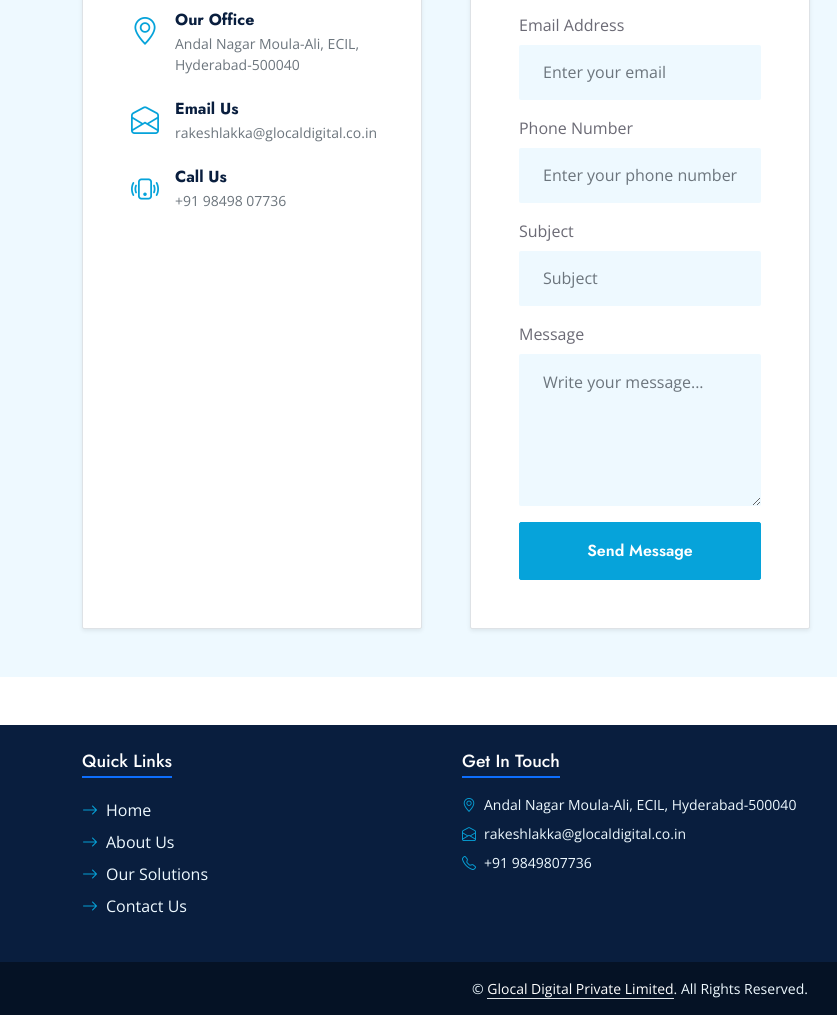
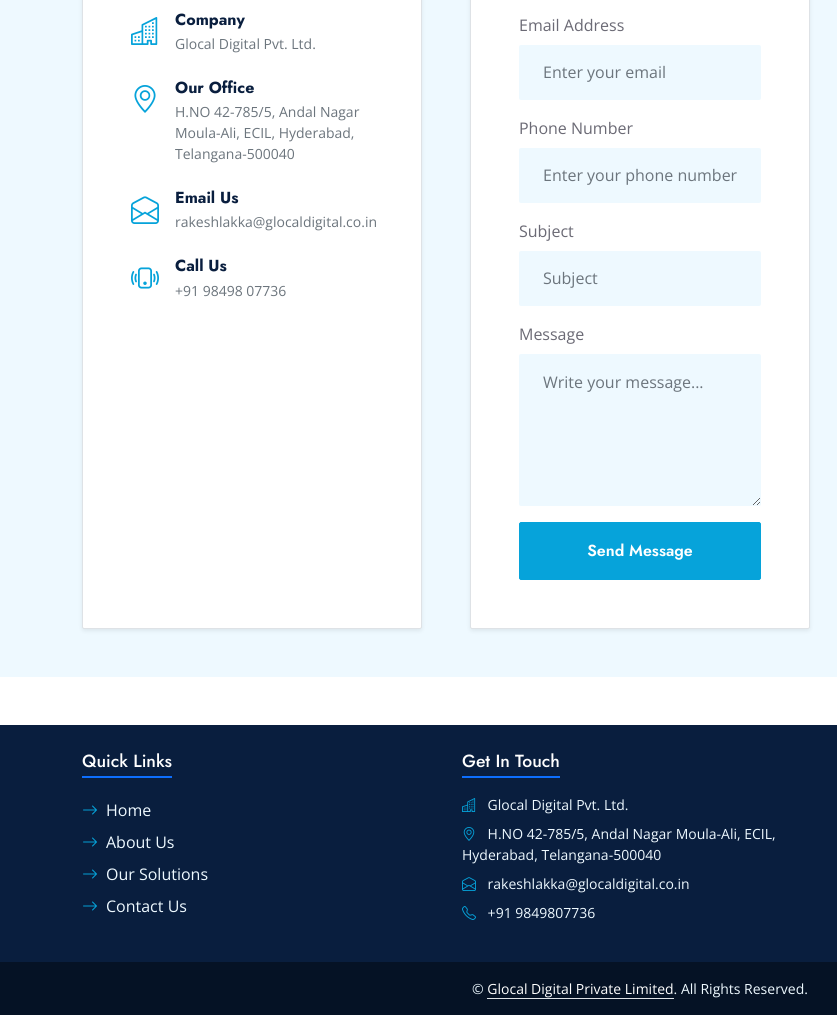
Before and after one commit to vipinyadav1605/Glocal_website_build, a plain HTML site: page contact.html in a window 1280 px wide. Shown: the part 841-1856 px from the top of the page, 0-837 px from the left. Drawn offline with nearby package versions, Linux system fonts and the light colour scheme.

Commit message:
updated last

```diff
--- a/contact.html
+++ b/contact.html
@@ -89,7 +89,6 @@
     </div>
 
     <div class="row g-5 align-items-stretch">
-
       <!-- Contact Info -->
       <div class="col-xl-4 col-lg-6">
         <div class="bg-white rounded shadow-sm h-100 p-4 p-lg-5 border border-1 border-light-subtle">
@@ -99,13 +98,21 @@
               Feel free to contact us for any queries or demo requests. Our support team is always happy to help.
             </p>
           </div>
+<!-- Company -->
+<div class="d-flex align-items-start mb-4">
+  <i class="bi bi-building text-primary fs-3 me-3"></i>
+  <div>
+    <h6 class="fw-bold mb-1">Company</h6>
+    <p class="mb-0 small text-muted">Glocal Digital Pvt. Ltd.</p>
+  </div>
+</div>
 
           <!-- Address -->
           <div class="d-flex align-items-start mb-4">
             <i class="bi bi-geo-alt text-primary fs-3 me-3"></i>
             <div>
               <h6 class="fw-bold mb-1">Our Office</h6>
-              <p class="mb-0 small text-muted">Andal Nagar Moula-Ali, ECIL, Hyderabad-500040</p>
+              <p class="mb-0 small text-muted"> H.NO 42-785/5, Andal Nagar Moula-Ali, ECIL, Hyderabad, Telangana-500040</p>
             </div>
           </div>
 
--- a/footer.html
+++ b/footer.html
@@ -16,9 +16,27 @@
       <!-- Get In Touch -->
       <div class="col-lg-4 col-md-6">
      <h5 class="text-white mb-3">Get In Touch</h5>
-        <p class="small mb-2"><i class="bi bi-geo-alt text-primary me-2"></i>Andal Nagar Moula-Ali, ECIL, Hyderabad-500040</p>
-        <p class="small mb-2"><i class="bi bi-envelope-open text-primary me-2"></i>rakeshlakka@glocaldigital.co.in</p>
-        <p class="small mb-0"><i class="bi bi-telephone text-primary me-2"></i>+91 9849807736</p>
+
+<p class="small mb-2">
+  <i class="bi bi-building text-primary me-2"></i>
+  Glocal Digital Pvt. Ltd.
+</p>
+
+<p class="small mb-2">
+  <i class="bi bi-geo-alt text-primary me-2"></i>
+  H.NO 42-785/5, Andal Nagar Moula-Ali, ECIL, Hyderabad, Telangana-500040
+</p>
+
+<p class="small mb-2">
+  <i class="bi bi-envelope-open text-primary me-2"></i>
+  rakeshlakka@glocaldigital.co.in
+</p>
+
+<p class="small mb-0">
+  <i class="bi bi-telephone text-primary me-2"></i>
+  +91 9849807736
+</p>
+
       </div>
 
       <!-- Follow Us -->
@@ -27,9 +45,18 @@
 <div class="d-flex flex-wrap gap-2">
   <a class="btn btn-primary btn-sm rounded-circle" href="#"><i class="fab fa-twitter"></i></a>
   <a class="btn btn-primary btn-sm rounded-circle" href="#"><i class="fab fa-facebook-f"></i></a>
-          <a class="btn btn-primary btn-sm rounded-circle" href="#"><i class="fab fa-linkedin-in"></i></a>
+
+  <!-- ✅ Updated LinkedIn link -->
+  <a class="btn btn-primary btn-sm rounded-circle"
+     href="https://www.linkedin.com/company/glocal-digital-private-limited/"
+     target="_blank"
+     rel="noopener noreferrer">
+    <i class="fab fa-linkedin-in"></i>
+  </a>
+
   <a class="btn btn-primary btn-sm rounded-circle" href="#"><i class="fab fa-instagram"></i></a>
 </div>
+
       </div>
     </div>
   </div>
```
Also changed, not shown: index.html (+1 -1 lines). Lines whose indentation alone changed are shown as unchanged.
